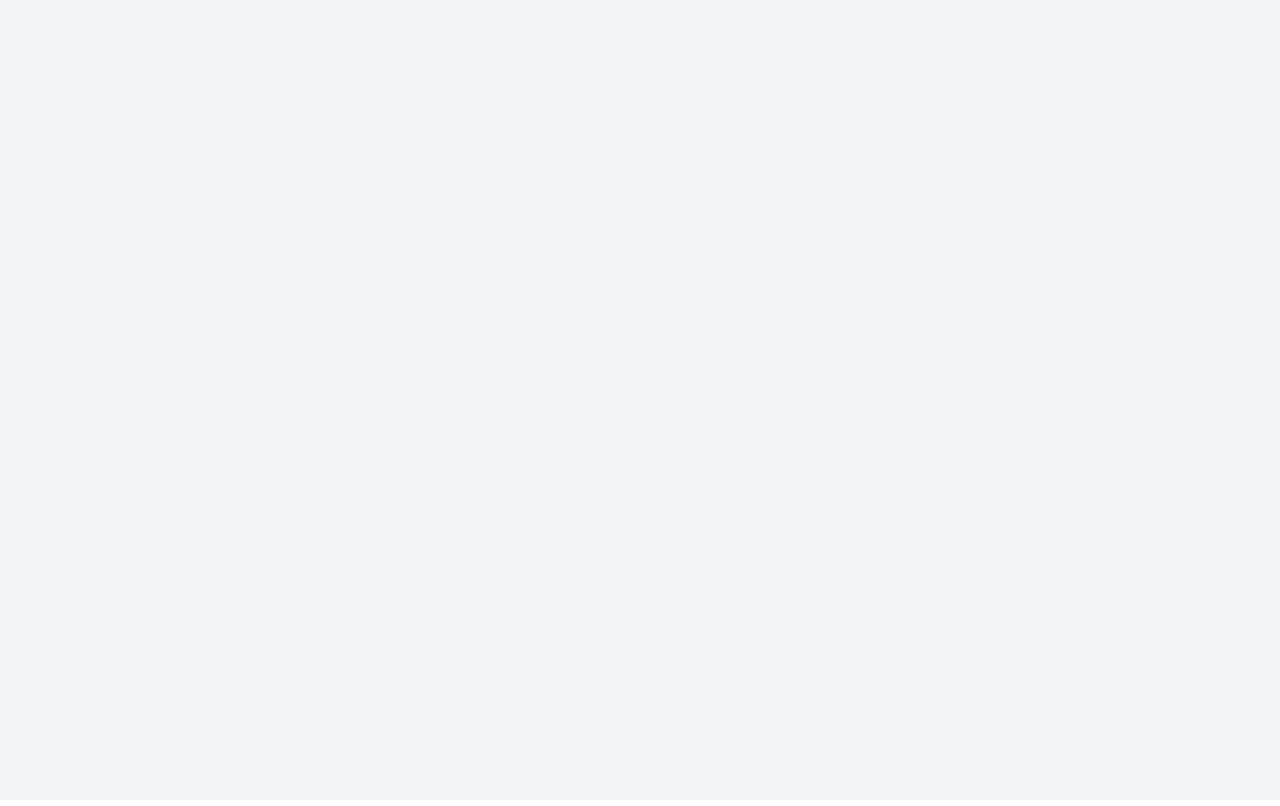
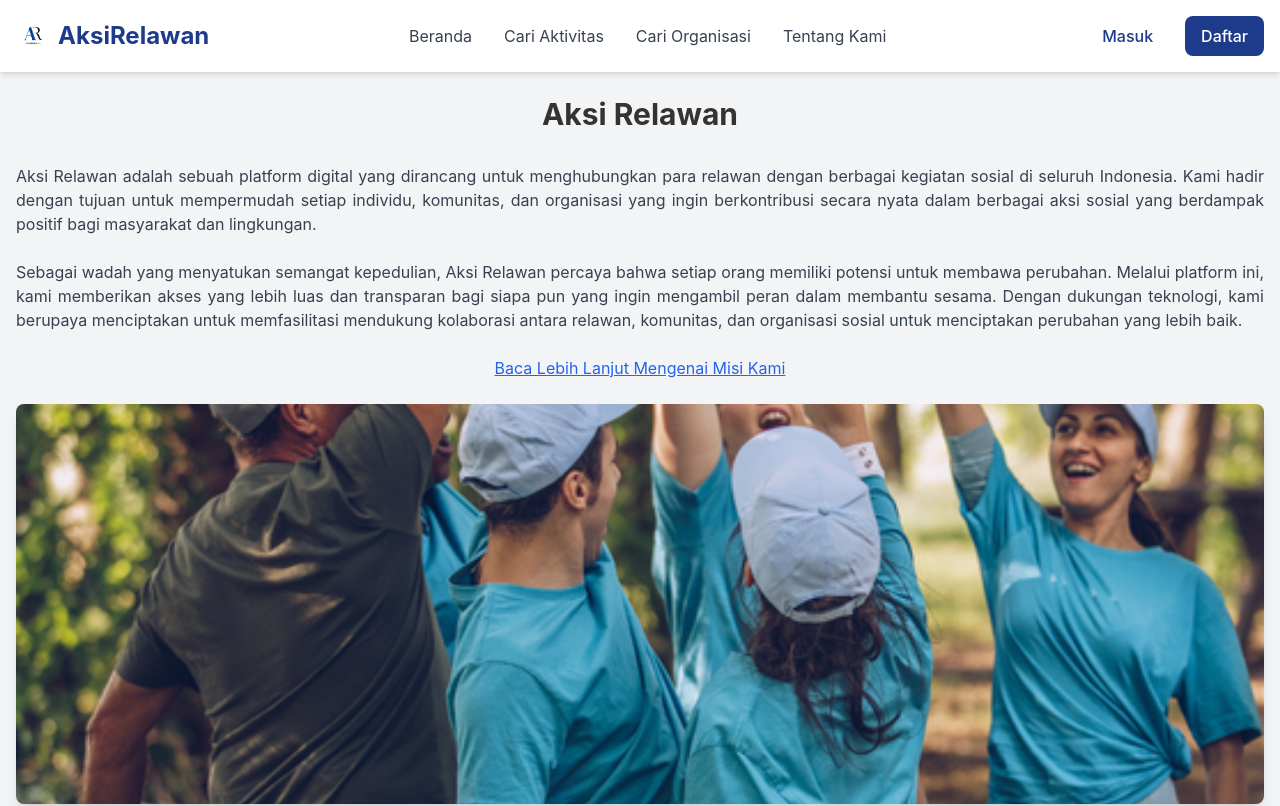
Before and after one commit to vaniameliaTI/Aksi-Relawan, a Vue app in the folder Front/: page /tentang in a window 1280 px wide. Before the commit this address had no page. Shown: the top 806 px of the page. Built offline with nearby package versions, Linux system fonts and the light colour scheme.

Commit message:
Menambahka Tentang Aksi Relawan

```diff
--- /dev/null
+++ b/Front/src/components/AboutAksiRelawan.vue
@@ -0,0 +1,50 @@
+<template>
+  <div>
+    <NavBar />
+    <div class="container mx-auto px-4 py-8 max-w-4xl">
+      <h1 class="text-3xl font-bold text-center mb-8">Aksi Relawan</h1>
+
+      <div class="space-y-6">
+        <p class="text-gray-700 text-justify">
+          Aksi Relawan adalah sebuah platform digital yang dirancang untuk menghubungkan para relawan dengan berbagai
+          kegiatan sosial di seluruh Indonesia. Kami hadir dengan tujuan untuk mempermudah setiap individu, komunitas, dan
+          organisasi yang ingin berkontribusi secara nyata dalam berbagai aksi sosial yang berdampak positif bagi masyarakat
+          dan lingkungan.
+        </p>
+
+        <p class="text-gray-700 text-justify">
+          Sebagai wadah yang menyatukan semangat kepedulian, Aksi Relawan percaya bahwa setiap orang memiliki potensi
+          untuk membawa perubahan. Melalui platform ini, kami memberikan akses yang lebih luas dan transparan bagi siapa
+          pun yang ingin mengambil peran dalam membantu sesama. Dengan dukungan teknologi, kami berupaya menciptakan
+          untuk memfasilitasi mendukung kolaborasi antara relawan, komunitas, dan organisasi sosial untuk menciptakan perubahan
+          yang lebih baik.
+        </p>
+
+        <div class="text-center">
+          <router-link to="/visi-misi" class="text-blue-600 hover:text-blue-800 underline">Baca Lebih Lanjut Mengenai Misi Kami</router-link>
+        </div>
+
+        <div class="mt-8">
+          <img
+            src="/src/assets/images/background.png"
+            alt="Tim Aksi Relawan beraksi"
+            class="w-full rounded-lg shadow-lg object-cover h-[400px]"
+          />
+          <div class="text-center mt-4">
+            <router-link to="/tim" class="text-blue-600 hover:text-blue-800 underline">Kenali Lebih Dekat dengan Tim Aksi Relawan</router-link>
+          </div>
+        </div>
+      </div>
+    </div>
+    <Footer />
+  </div>
+</template>
+
+<script setup>
+import NavBar from './NavBar.vue';
+import Footer from './Footer.vue';
+</script>
+
+<style scoped>
+/* Jika diperlukan untuk styling tambahan */
+</style>
--- a/Front/src/components/AboutPopup.vue
+++ b/Front/src/components/AboutPopup.vue
@@ -4,16 +4,22 @@ defineEmits(['close']);
 
 <template>
   <div
-    class="py-1"
+    class="py-1 bg-custom-light rounded shadow"
     @mouseleave="$emit('close')"
   >
-    <a href="#" class="block px-4 py-2 text-sm text-gray-700 hover:bg-gray-100">Tentang Aksi Relawan</a>
-    <a href="#" class="block px-4 py-2 text-sm text-gray-700 hover:bg-gray-100">Visi Misi & Program</a>
-    <a href="#" class="block px-4 py-2 text-sm text-gray-700 hover:bg-gray-100">Donasi</a>
-    <a href="#" class="block px-4 py-2 text-sm text-gray-700 hover:bg-gray-100">Kontak Kami</a>
+    <router-link to="/tentang" class="block px-4 py-2 text-sm text-gray-900 hover:bg-gray-300 transition-colors duration-150">Tentang Aksi Relawan</router-link>
+    <a href="#" class="block px-4 py-2 text-sm text-gray-900 hover:bg-gray-300 transition-colors duration-150">Visi Misi & Program</a>
+    <a href="#" class="block px-4 py-2 text-sm text-gray-900 hover:bg-gray-300 transition-colors duration-150">Donasi</a>
+    <a href="#" class="block px-4 py-2 text-sm text-gray-900 hover:bg-gray-300 transition-colors duration-150">Kontak Kami</a>
   </div>
 </template>
 
 <style scoped>
-/* Add any custom styles if needed */
+.bg-custom-light {
+  background-color: #E5E7EB;
+}
+
+.hover\:bg-gray-300:hover {
+  background-color: #D1D5DB;
+}
 </style>
--- a/Front/src/components/NavBar.vue
+++ b/Front/src/components/NavBar.vue
@@ -13,7 +13,6 @@ const navItems = [
   { name: 'Cari Organisasi', path: '/organisasi' },
   {
     name: 'Tentang Kami',
-    path: '/tentang',
     hasPopup: true
   }
 ];
@@ -47,12 +46,20 @@ const handleLoginSuccess = () => {
       <div class="hidden md:flex space-x-8">
         <div v-for="item in navItems" :key="item.name" class="relative group">
           <router-link
+            v-if="!item.hasPopup"
             :to="item.path"
             class="text-gray-700 hover:text-blue-900 transition-colors"
-            @mouseenter="item.hasPopup ? showAboutPopup = true : null"
           >
             {{ item.name }}
           </router-link>
+          <a
+            v-else
+            href="#"
+            class="text-gray-700 hover:text-blue-900 transition-colors cursor-pointer"
+            @mouseenter="showAboutPopup = true"
+          >
+            {{ item.name }}
+          </a>
           <AboutPopup
             v-if="item.hasPopup && showAboutPopup"
             @close="showAboutPopup = false"
--- a/Front/src/router/index.js
+++ b/Front/src/router/index.js
@@ -1,23 +1,27 @@
 import { createRouter, createWebHistory } from 'vue-router';
 import Home from '../components/Home.vue';
 import OrganisasiPage from '../components/OrganisasiPage.vue';
+import AboutAksiRelawan from '../components/AboutAksiRelawan.vue';
 
-const routes = [
+const router = createRouter({
+  history: createWebHistory(import.meta.env.BASE_URL),
+  routes: [
     {
       path: '/',
-    name: 'Home',
+      name: 'home',
       component: Home
     },
     {
+      path: '/tentang',
+      name: 'about',
+      component: AboutAksiRelawan
+    },
+    {
       path: '/organisasi',
-    name: 'Organisasi',
+      name: 'Cari Organisasi',
       component: OrganisasiPage
     }
-];
-
-const router = createRouter({
-  history: createWebHistory(),
-  routes,
+  ]
 });
 
 // Navigation guard
```
Lines whose indentation alone changed are shown as unchanged.
